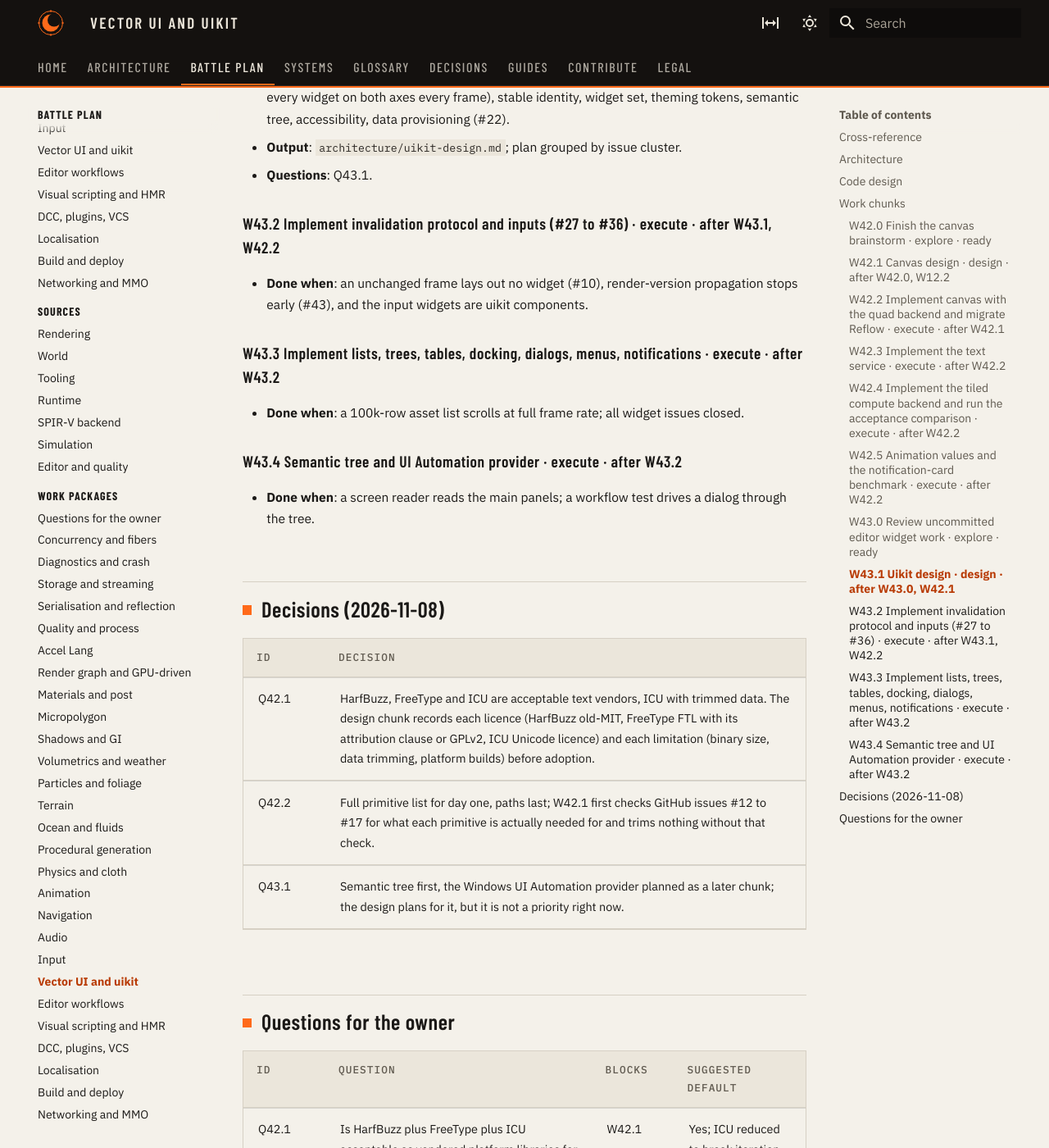
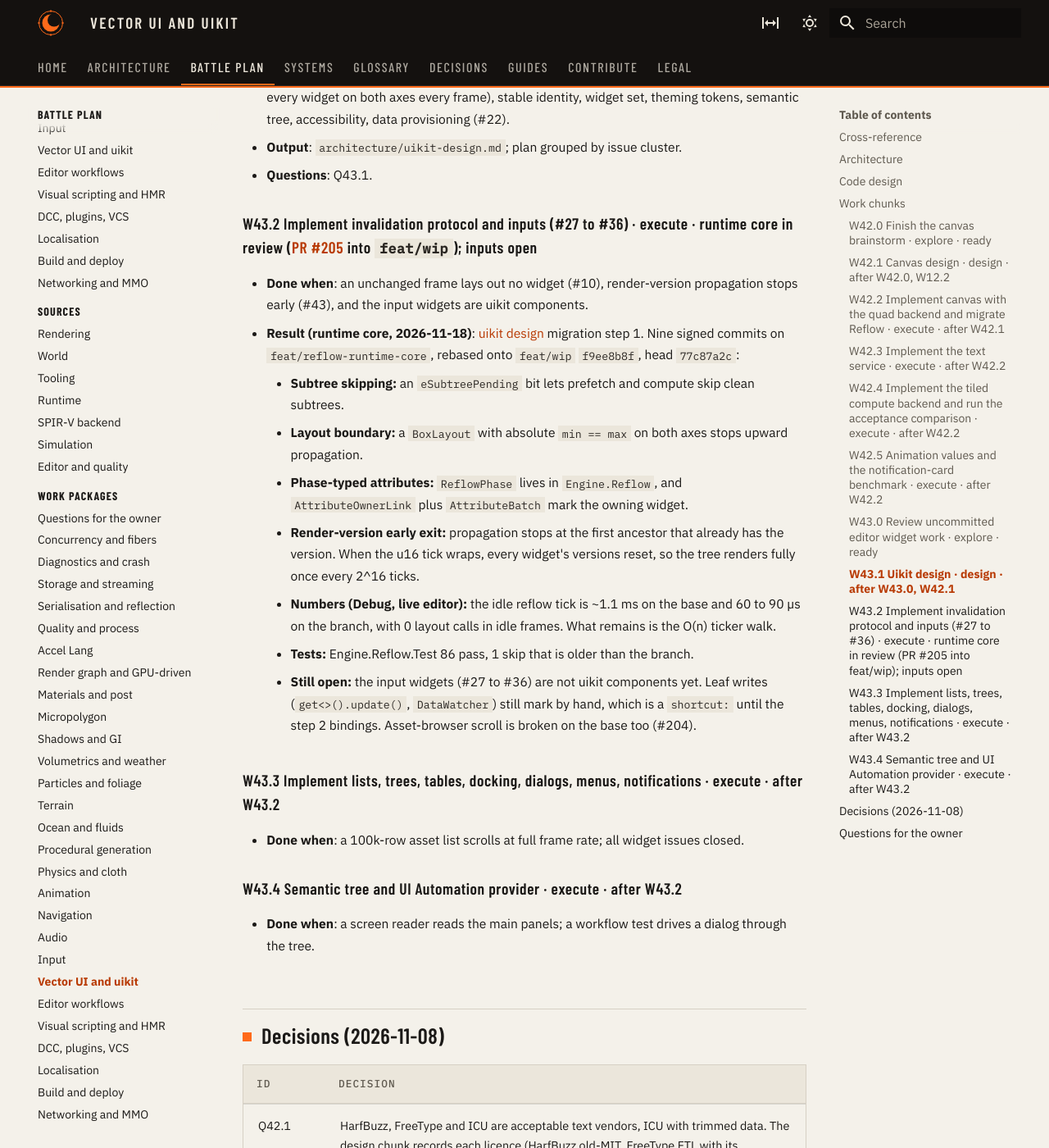
Before and after one commit to Heliogrim/Heliogrim-Pages, an MkDocs documentation site: the page built from docs/plan/work/vector-ui-uikit.md, in a window 1280 px wide and 1400 px high, scrolled down 4060 px. Shown: the whole window at 82% size. Built offline with MkDocs 1.6.1 and Material for MkDocs 9.7.7, drawn with Linux system fonts in a browser that asks for light colours.

Commit message:
docs(uikit): W43.2 runtime core in review

```diff
--- a/docs/plan/work/index.md
+++ b/docs/plan/work/index.md
@@ -66,7 +66,7 @@ Session prompt that works for any kind: *"Pick up `W<id>` from Heliogrim-Pages `
 | [Navigation](navigation.md) | S37 | W37.0 to W37.4 | none (W37.0 done) | Q37.1, Q37.2 |
 | [Audio](audio.md) | S38 | W38.0 to W38.7 | W38.0 | Q38.1 to Q38.4 |
 | [Input](input.md) | S39 | W39.0 to W39.4 | W39.1 (W39.0 done) | Q39.1, Q39.2 (decided) |
-| [Vector canvas and uikit](vector-ui-uikit.md) | S42, S43 | W42.0 to W42.5, W43.0 to W43.4 | W42.0, W43.0 | Q42.1, Q42.2, Q43.1 |
+| [Vector canvas and uikit](vector-ui-uikit.md) | S42, S43 | W42.0 to W42.5, W43.0 to W43.4 | W42.0, W43.0 ready, W43.2 runtime core in review (PR #205 into `feat/wip`), inputs open | Q42.1, Q42.2, Q43.1 |
 | [Editor workflows](editor-workflows.md) | S44, S45, S46, S54 | W44.0 to W44.4, W45.1 to W45.3, W46.1, W46.2, W54.1, W54.2 | W44.0, W44.1 | Q44.1 to Q44.3, Q45.1, Q46.1, Q54.1 |
 | [Visual scripting and hot reload](visual-scripting-hmr.md) | S47, S48 | W47.0 to W47.4, W48.0 to W48.3 | W47.0 | Q47.1, Q47.2, Q48.1, Q48.2 |
 | [DCC, plugins, VCS](dcc-plugins-vcs.md) | S49, S50, S51 | W49.1 to W49.4, W50.1 to W50.3, W51.1, W51.2 | none | Q49.1, Q50.1, Q51.1 |
--- a/docs/plan/work/vector-ui-uikit.md
+++ b/docs/plan/work/vector-ui-uikit.md
@@ -77,9 +77,17 @@ Placement: `Engine.Canvas/{CanvasCommand,CanvasBackend,AnimatedValue}`, `Engine.
 - **Output**: `architecture/uikit-design.md`; plan grouped by issue cluster.
 - **Questions**: Q43.1.
 
-### W43.2 Implement invalidation protocol and inputs (#27 to #36) · execute · after W43.1, W42.2
+### W43.2 Implement invalidation protocol and inputs (#27 to #36) · execute · runtime core in review ([PR #205](https://github.com/Heliogrim/Heliogrim-Engine/pull/205) into `feat/wip`); inputs open
 
 - **Done when**: an unchanged frame lays out no widget (#10), render-version propagation stops early (#43), and the input widgets are uikit components.
+- **Result (runtime core, 2026-11-18)**: [uikit design](../../architecture/uikit-design.md) migration step 1. Nine signed commits on `feat/reflow-runtime-core`, rebased onto `feat/wip` `f9ee8b8f`, head `77c87a2c`:
+    - **Subtree skipping:** an `eSubtreePending` bit lets prefetch and compute skip clean subtrees.
+    - **Layout boundary:** a `BoxLayout` with absolute `min == max` on both axes stops upward propagation.
+    - **Phase-typed attributes:** `ReflowPhase` lives in `Engine.Reflow`, and `AttributeOwnerLink` plus `AttributeBatch` mark the owning widget.
+    - **Render-version early exit:** propagation stops at the first ancestor that already has the version. When the u16 tick wraps, every widget's versions reset, so the tree renders fully once every 2^16 ticks.
+    - **Numbers (Debug, live editor):** the idle reflow tick is ~1.1 ms on the base and 60 to 90 µs on the branch, with 0 layout calls in idle frames. What remains is the O(n) ticker walk.
+    - **Tests:** Engine.Reflow.Test 86 pass, 1 skip that is older than the branch.
+    - **Still open:** the input widgets (#27 to #36) are not uikit components yet. Leaf writes (`get<>().update()`, `DataWatcher`) still mark by hand, which is a `shortcut:` until the step 2 bindings. Asset-browser scroll is broken on the base too (#204).
 
 ### W43.3 Implement lists, trees, tables, docking, dialogs, menus, notifications · execute · after W43.2
 
```
Also changed, not shown: docs/architecture/timeline.md (+1 -0 lines), docs/architecture/uikit-design.md (+5 -1 lines).
